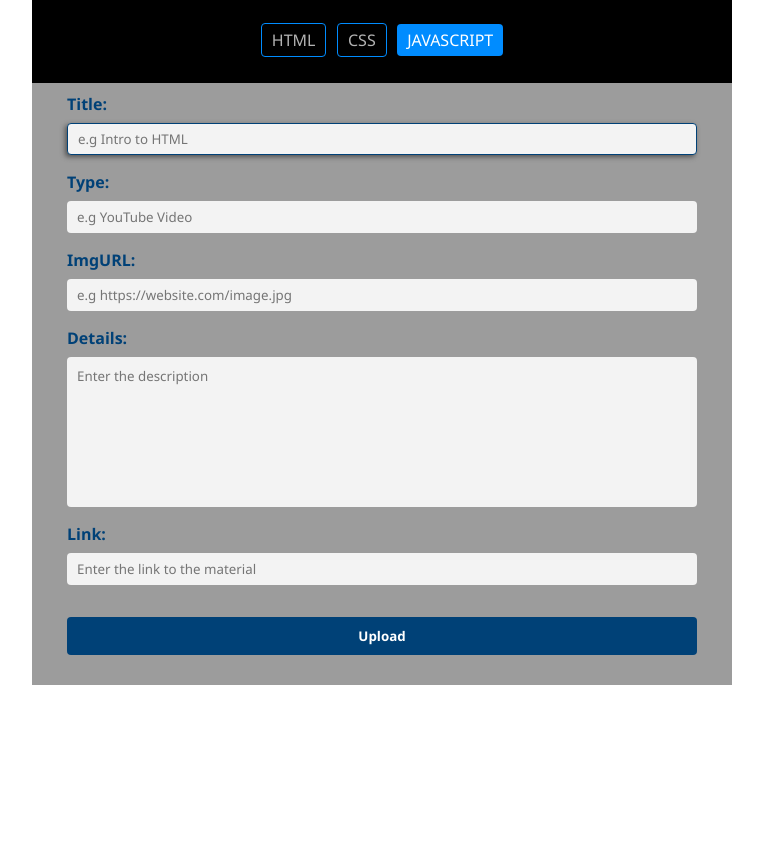
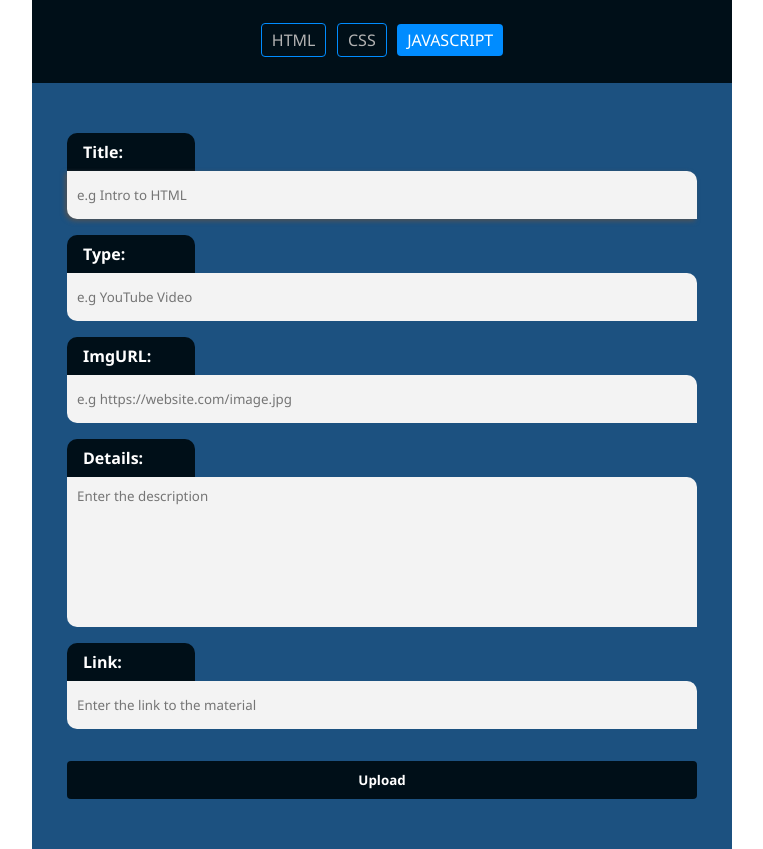
Before and after one commit to ajiohjesse/render-JSON, a plain HTML site: page render-js.html in a window 1280 px wide. Shown: the part 80-929 px from the top of the page, without its empty margins (258-1021 px from the left). Before the commit the page ends 800 px from the top, so only its background shows below. Drawn offline with Linux system fonts and the light colour scheme.

Commit message:
create new design colors

```diff
--- a/style.css
+++ b/style.css
@@ -17,7 +17,7 @@ header {
   align-items: center;
   justify-content: center;
   position: relative;
-  background-color: #000;
+  background-color: #000f18;
   height: fit-content;
   width: 100%;
   max-width: 700px;
@@ -61,7 +61,6 @@ main {
   width: 100%;
   max-width: 700px;
   height: fit-content;
-  padding-bottom: 20px;
   background-color: #9c9c9c;
 }
 
@@ -71,6 +70,9 @@ form {
   justify-content: center;
   width: 100%;
   padding: 10px 35px;
+  background-color: #1c5180;
+  padding-top: 50px;
+  padding-bottom: 50px;
 }
 
 textarea {
@@ -79,30 +81,32 @@ textarea {
 }
 
 input {
-  height: 2rem;
-}
-input:focus,
-textarea:focus {
-  box-shadow: -2px 2px 5px rgb(83, 83, 83);
-  border: 1px solid #004177;
+  height: 3rem;
 }
 
 input,
 textarea {
   outline: none;
   border: none;
-  border-radius: 4px;
+  border-radius: 0 10px;
   padding: 10px;
   background-color: rgb(243, 243, 243);
   width: 100%;
-  transition: all 0.3s ease;
+  transition: all 0.2s ease;
+}
+
+input:focus,
+textarea:focus {
+  box-shadow: -2px 2px 5px rgb(83, 83, 83);
 }
 
 label {
   font-weight: bold;
-  margin-right: 1rem;
-  margin-bottom: 0.5rem;
-  color: #004177;
+  color: #ffffff;
+  background-color: #000f18;
+  padding: 0.5rem 1rem;
+  width: 8rem;
+  border-radius: 10px 10px 0 0;
 }
 
 .form-input {
@@ -117,7 +121,7 @@ button {
   width: 100%;
   padding: 10px;
   border: none;
-  background-color: #004177;
+  background-color: #000f18;
   border-radius: 4px;
   color: #fff;
   font-weight: bold;
```
